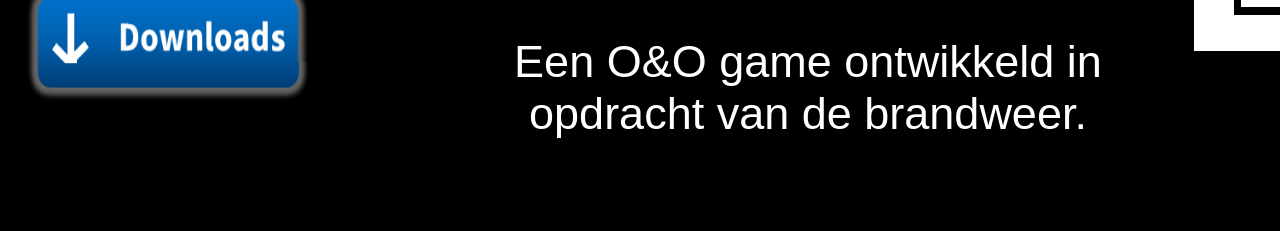
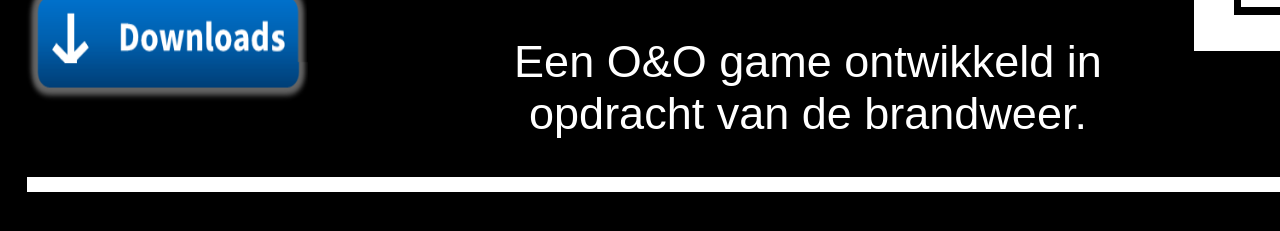
Before and after one commit to 106540/106540.github.io, a plain HTML site: page index.html in a window 1280 px wide. Shown: the part 515-746 px from the top of the page. Drawn offline with Linux system fonts and the light colour scheme.

Commit message:
Add files via upload

```diff
--- a/index.html
+++ b/index.html
@@ -206,7 +206,7 @@
       <img src="assets/FB_SO.png" id="FB_SO" class="gwd-img-1qw3">
     </a>
   </div><span class="gwd-span-j301">Een O&amp;O game ontwikkeld in opdracht van de brandweer.</span>
-  <img src="assets/image.png" class="gwd-img-79by">
+  <img src="assets/sitebar.png" class="gwd-img-79by">
 </body>
 
 </html>
```
